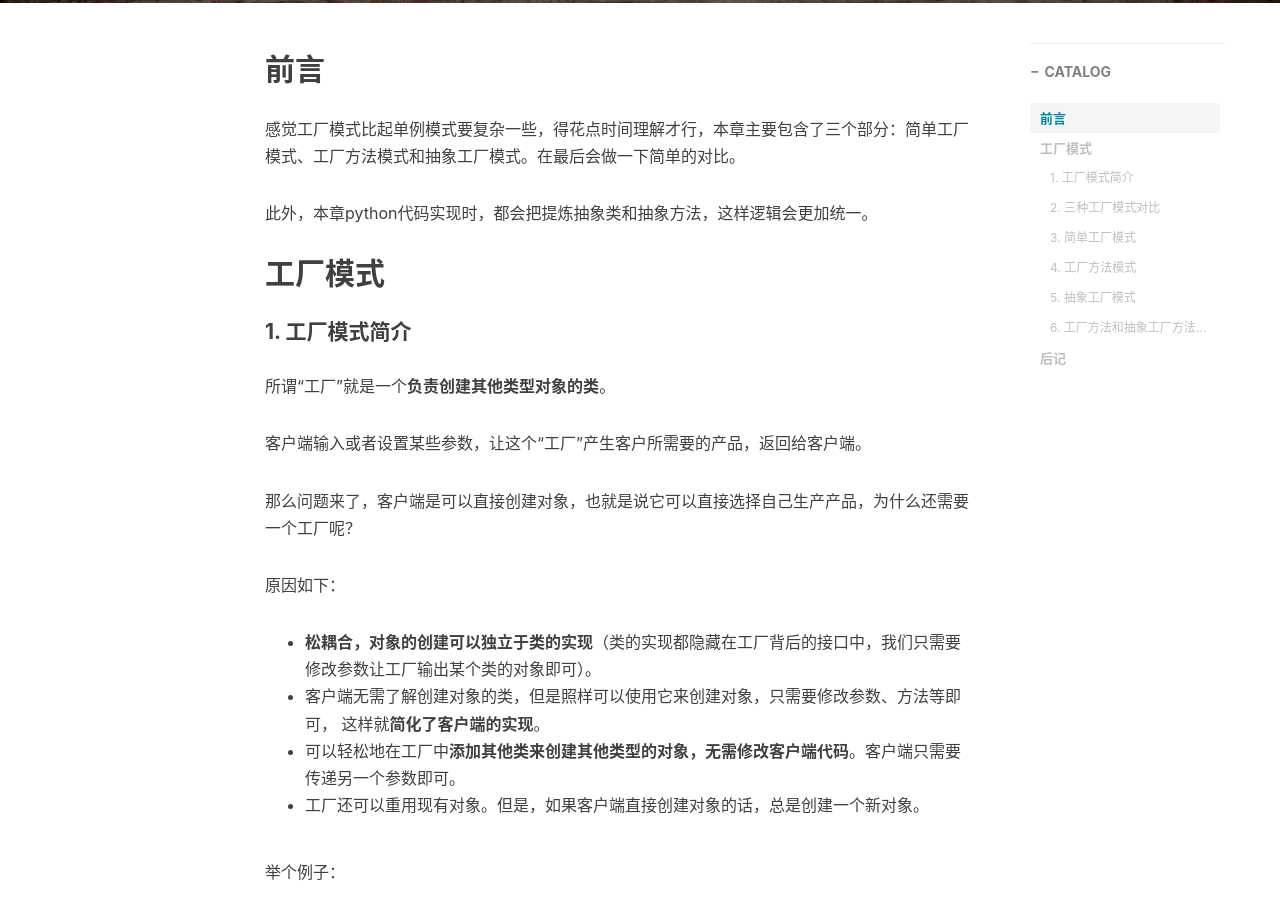
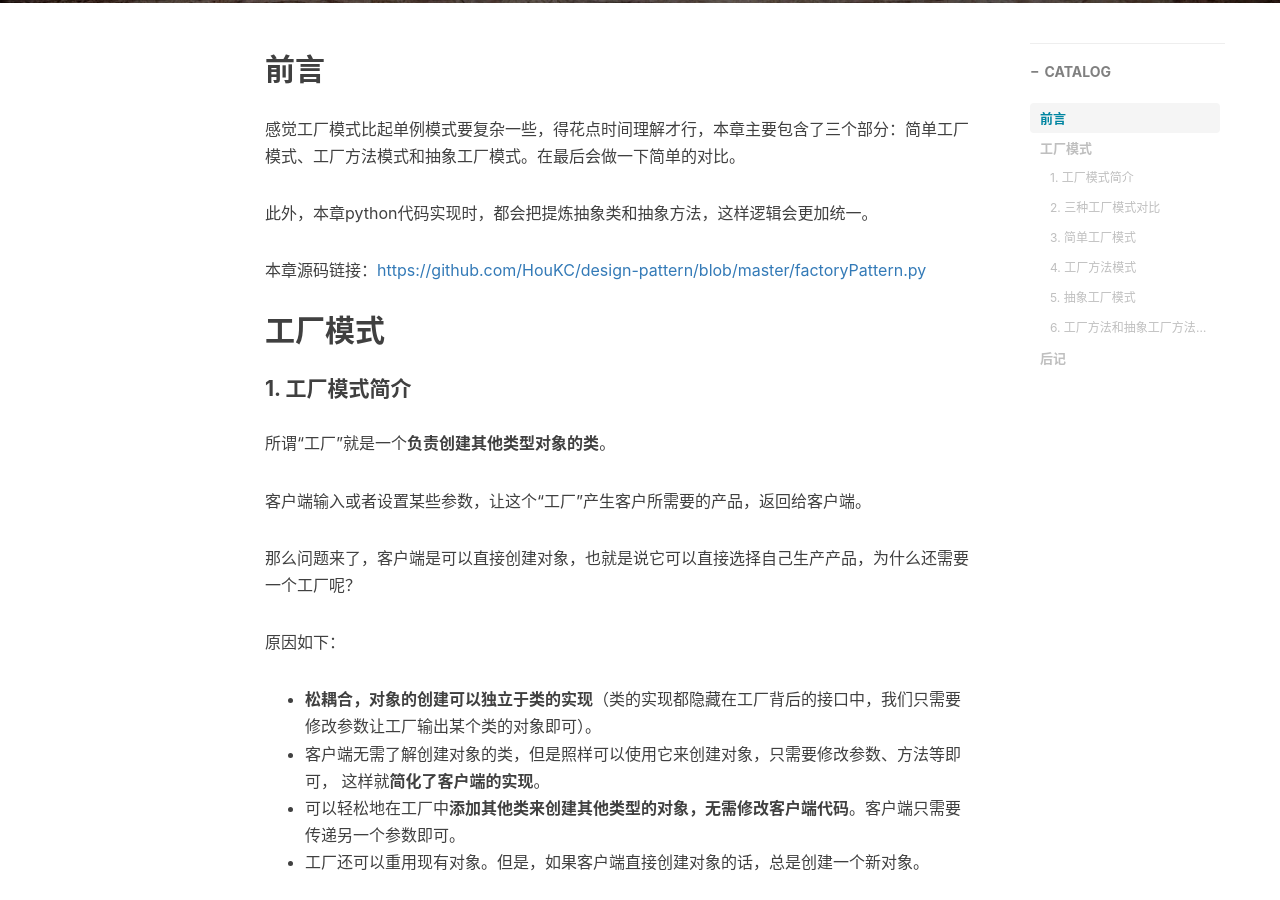
Before and after one commit to HouKC/houkc.github.io, a Jekyll site: the page built from _posts/2020-01-03-factoryPattern.md, in a window 1280 px wide and 900 px high, scrolled down 562 px. Built offline with Jekyll 4.4.1, drawn with Linux system fonts in a browser that asks for light colours; nearby versions of some CDN libraries; comment, search, counter and statistics services are not loaded; some of the changed text lies outside the part shown.

Commit message:
update factoryPattern.md

```diff
--- a/_posts/2020-01-03-factoryPattern.md
+++ b/_posts/2020-01-03-factoryPattern.md
@@ -17,6 +17,8 @@ tags:
 模式、工厂方法模式和抽象工厂模式。在最后会做一下简单的对比。
 
 此外，本章python代码实现时，都会把提炼抽象类和抽象方法，这样逻辑会更加统一。
+
+本章源码链接：[https://github.com/HouKC/design-pattern/blob/master/factoryPattern.py](https://github.com/HouKC/design-pattern/blob/master/factoryPattern.py)
 
 ## 工厂模式
 #### 1. 工厂模式简介
@@ -311,3 +313,5 @@ pizza.makePizzas()
 实例化工厂美式披萨工厂，调用生产方法创建某个类型的披萨，也可以整个系列的美式披萨都产生）。
 
 下一章是门面模式。
+
+源码链接：[https://github.com/HouKC/design-pattern/blob/master/factoryPattern.py](https://github.com/HouKC/design-pattern/blob/master/factoryPattern.py)
```
